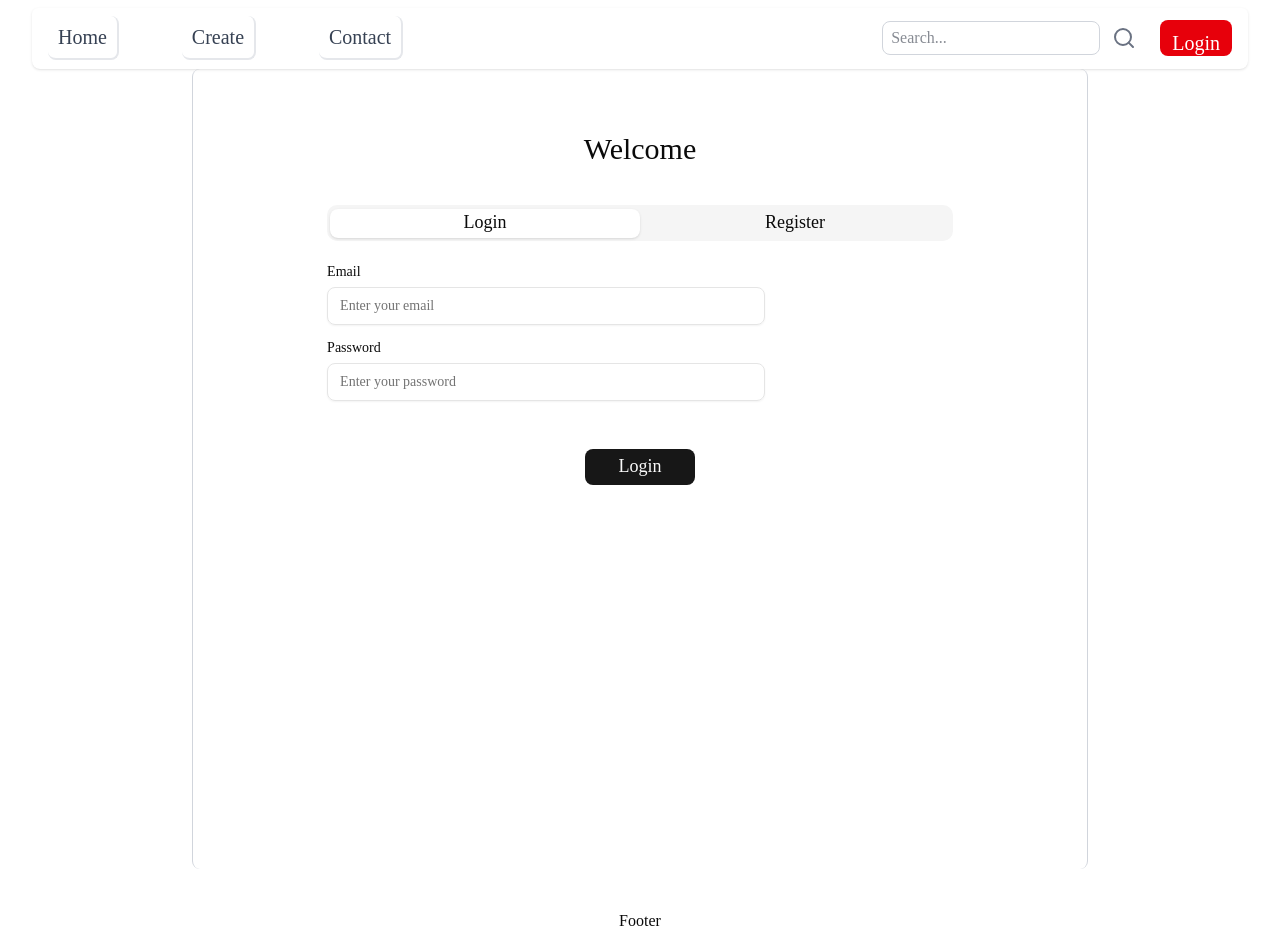
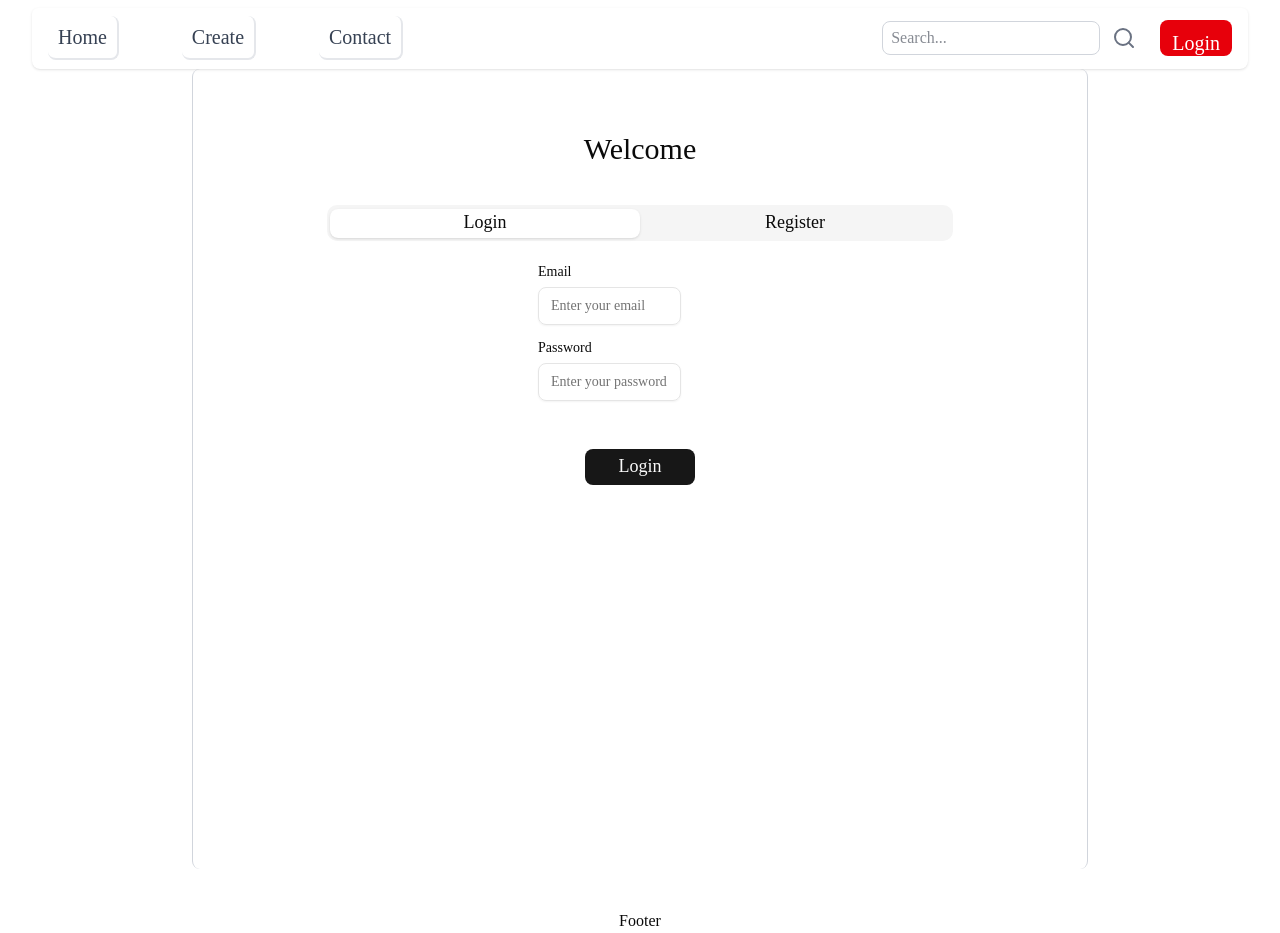
Before and after one commit to PREPMND/BlogMait, a Next.js app: page /auth in a window 1280 px wide. Built offline with nearby package versions, Linux system fonts and the light colour scheme; what @preplabs/validator would draw is missing.

Commit message:
Aug 5, 2026, 9:01 PM

```diff
--- a/components/auth/auth-layout.tsx
+++ b/components/auth/auth-layout.tsx
@@ -19,7 +19,7 @@ export default function AuthLayout() {
                     <TabsTrigger value="register">Register</TabsTrigger>
                 </TabsList>
                 <TabsContent  value="login">
-                    <div className="pt-4 pb-4 m-auto">
+                    <div className="pt-4 pb-4 flex justify-center">
                         <LoginForm/>
                     </div>
                 </TabsContent>
```
